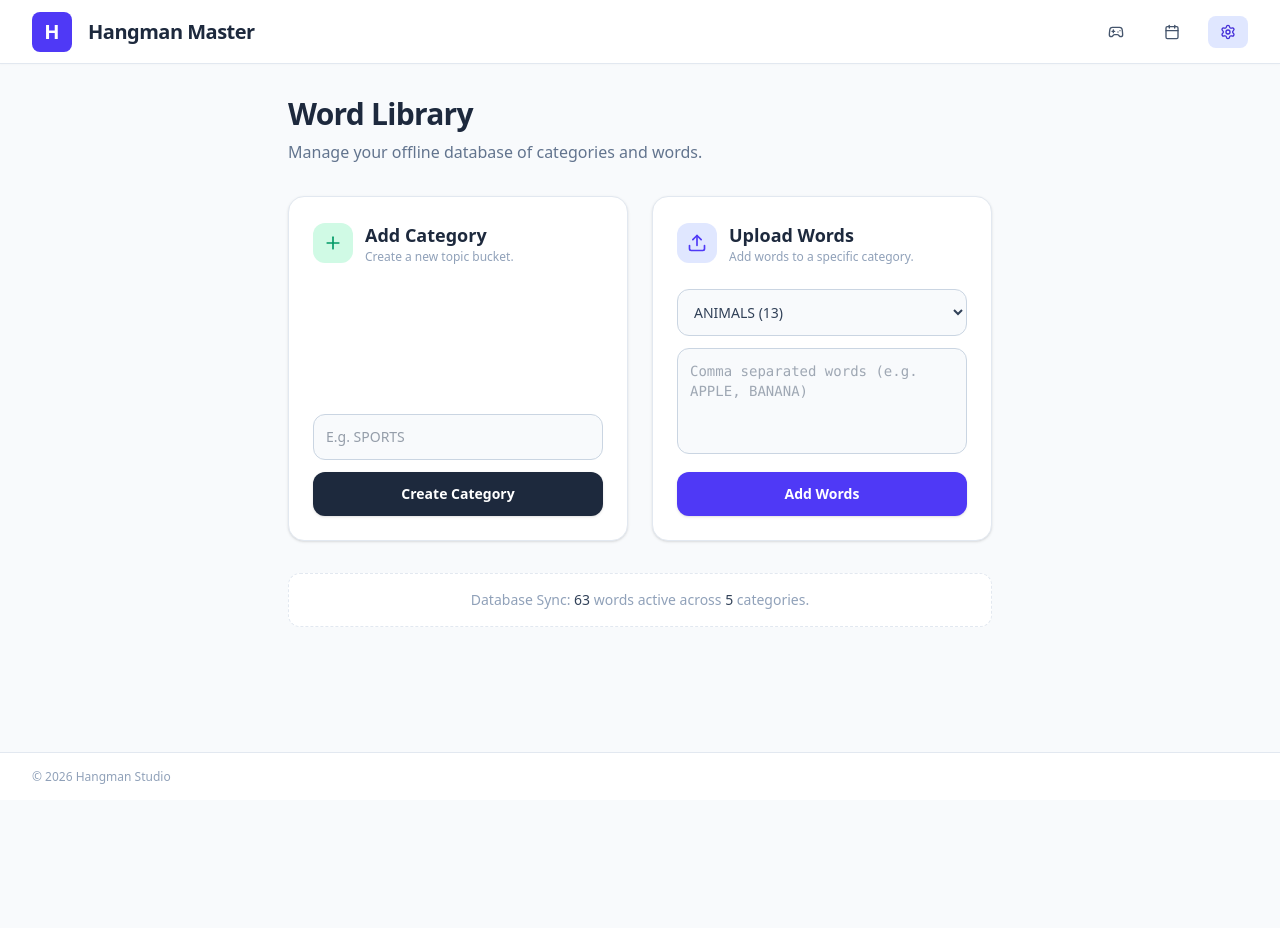
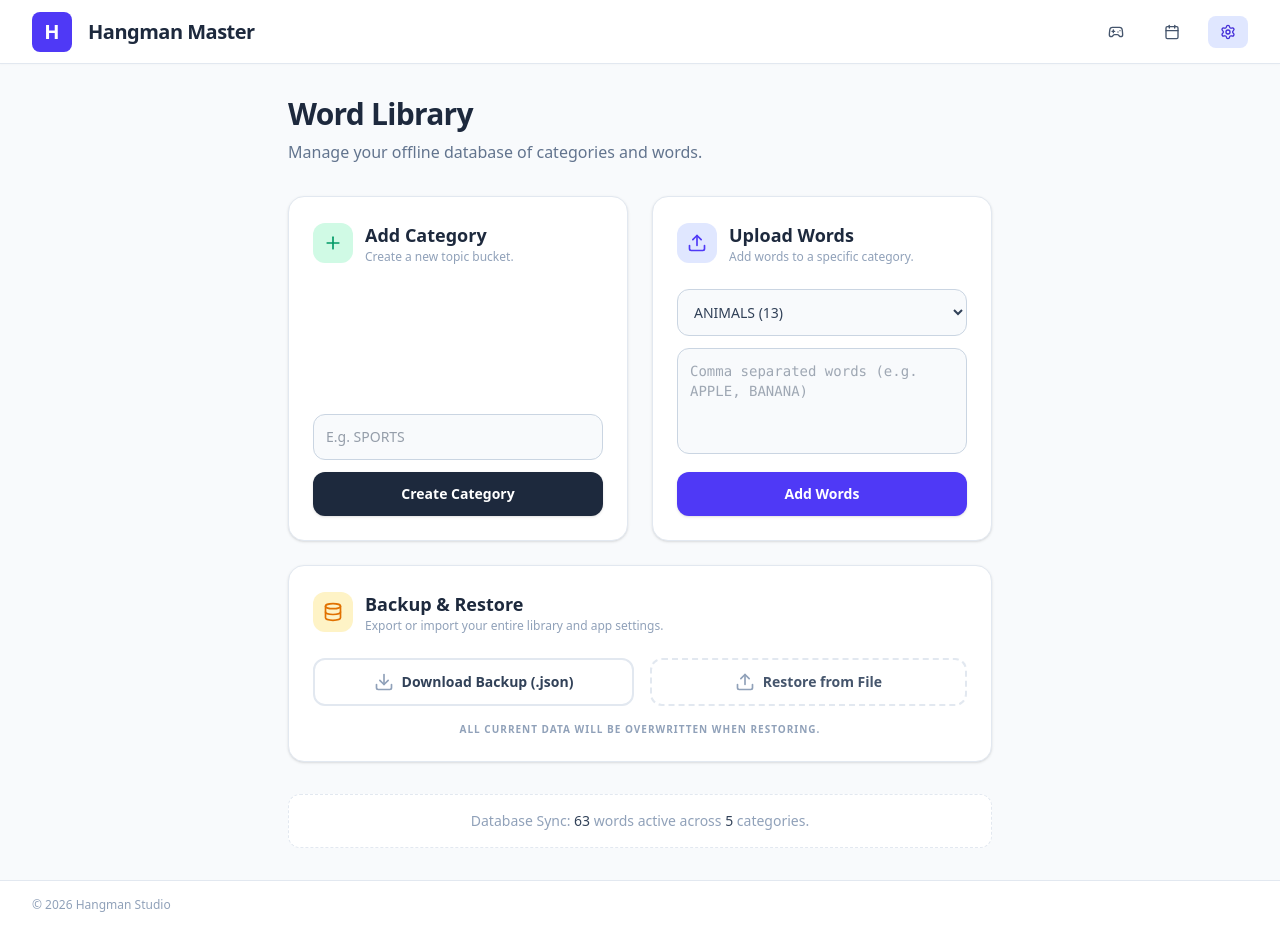
Before and after one commit to garry1963/Hangman-Master, a React (Vite) app: page / in a window 1280 px wide. Both pictures are taken after a click on the button 1228 px from the left and 31 px from the top of the page. Before the commit the page ends 800 px from the top, so only its background shows below. Built offline with nearby package versions, Linux system fonts and the light colour scheme.

Commit message:
Add files via upload

```diff
--- a/src/App.tsx
+++ b/src/App.tsx
@@ -1,10 +1,10 @@
 import React, { useCallback, useEffect, useState } from "react";
 import confetti from "canvas-confetti";
-import { getRandomWordByConfig, getClassicStreak, saveClassicStreak, getLocalCategories, addCategory, addWords, checkDailyStreak, getDailyState, saveDailyState, DailyState, Difficulty, getDifficulty, addHistoricalDailyWord } from "./lib/store";
+import { getRandomWordByConfig, getClassicStreak, saveClassicStreak, getLocalCategories, addCategory, addWords, checkDailyStreak, getDailyState, saveDailyState, DailyState, Difficulty, getDifficulty, addHistoricalDailyWord, exportAppData, importAppData } from "./lib/store";
 import { generateDailyPuzzle } from "./lib/ai";
 import { HangmanDrawing } from "./components/HangmanDrawing";
 import { Keyboard } from "./components/Keyboard";
-import { Trophy, RotateCw, Calendar, Settings, Gamepad2, Plus, Upload, Loader2, RefreshCw } from "lucide-react";
+import { Trophy, RotateCw, Calendar, Settings, Gamepad2, Plus, Upload, Loader2, RefreshCw, Download, Database } from "lucide-react";
 
 type ViewMode = 'classic' | 'daily' | 'manage';
 
@@ -493,6 +493,37 @@ function ManageWords() {
     alert(msg);
   };
 
+  const handleExport = () => {
+    const data = exportAppData();
+    const blob = new Blob([data], { type: 'application/json' });
+    const url = URL.createObjectURL(blob);
+    const a = document.createElement('a');
+    const date = new Date().toISOString().split('T')[0];
+    a.href = url;
+    a.download = `hangman-backup-${date}.json`;
+    document.body.appendChild(a);
+    a.click();
+    document.body.removeChild(a);
+    URL.revokeObjectURL(url);
+  };
+
+  const handleImport = (e: React.ChangeEvent<HTMLInputElement>) => {
+    const file = e.target.files?.[0];
+    if (!file) return;
+
+    const reader = new FileReader();
+    reader.onload = (event) => {
+      const content = event.target?.result as string;
+      if (importAppData(content)) {
+        alert("Restore successful! The app will now reload.");
+        window.location.reload();
+      } else {
+        alert("Invalid backup file. Please try again.");
+      }
+    };
+    reader.readAsText(file);
+  };
+
   return (
     <div className="flex-1 p-6 md:p-8 max-w-3xl mx-auto w-full">
       <div className="mb-8">
@@ -560,6 +591,45 @@ function ManageWords() {
             Add Words
           </button>
         </div>
+
+        {/* Backup & Restore */}
+        <div className="bg-white p-6 rounded-2xl shadow-sm border border-slate-200 md:col-span-2">
+          <div className="flex items-center gap-3 mb-6">
+            <div className="w-10 h-10 bg-amber-100 text-amber-600 rounded-xl flex items-center justify-center">
+              <Database className="w-5 h-5" />
+            </div>
+            <div>
+              <h3 className="text-lg font-bold text-slate-800">Backup & Restore</h3>
+              <p className="text-xs text-slate-400">Export or import your entire library and app settings.</p>
+            </div>
+          </div>
+
+          <div className="flex flex-col sm:flex-row gap-4">
+            <button
+              onClick={handleExport}
+              className="flex-1 bg-white border-2 border-slate-200 hover:border-slate-300 hover:bg-slate-50 text-slate-700 py-3 rounded-xl font-bold text-sm transition-all flex items-center justify-center gap-2 group"
+            >
+              <Download className="w-5 h-5 text-slate-400 group-hover:text-slate-600" />
+              Download Backup (.json)
+            </button>
+
+            <label className="flex-1 cursor-pointer">
+              <div className="h-full bg-white border-2 border-dashed border-slate-200 hover:border-indigo-300 hover:bg-indigo-50 text-slate-600 py-3 rounded-xl font-bold text-sm transition-all flex items-center justify-center gap-2 group">
+                <Upload className="w-5 h-5 text-slate-400 group-hover:text-indigo-500" />
+                Restore from File
+              </div>
+              <input
+                type="file"
+                accept=".json"
+                className="hidden"
+                onChange={handleImport}
+              />
+            </label>
+          </div>
+          <p className="text-[10px] text-slate-400 mt-4 text-center uppercase tracking-widest font-bold">
+            All current data will be overwritten when restoring.
+          </p>
+        </div>
       </div>
 
       <div className="mt-8 text-center text-sm font-medium text-slate-400 bg-white p-4 rounded-xl border border-slate-200 border-dashed">
--- a/src/lib/store.ts
+++ b/src/lib/store.ts
@@ -160,3 +160,29 @@ export function getClassicStreak(): number {
 export function saveClassicStreak(streak: number) {
   localStorage.setItem('hangman_classic_streak', streak.toString());
 }
+
+export function exportAppData(): string {
+  const data = {
+    categories: localStorage.getItem('hangman_categories'),
+    history: localStorage.getItem('hangman_daily_history'),
+    daily: localStorage.getItem('hangman_daily'),
+    streak: localStorage.getItem('hangman_classic_streak'),
+    version: '1.0',
+    exportDate: new Date().toISOString()
+  };
+  return JSON.stringify(data);
+}
+
+export function importAppData(jsonData: string): boolean {
+  try {
+    const data = JSON.parse(jsonData);
+    if (data.categories) localStorage.setItem('hangman_categories', data.categories);
+    if (data.history) localStorage.setItem('hangman_daily_history', data.history);
+    if (data.daily) localStorage.setItem('hangman_daily', data.daily);
+    if (data.streak) localStorage.setItem('hangman_classic_streak', data.streak);
+    return true;
+  } catch (e) {
+    console.error("Import error:", e);
+    return false;
+  }
+}
```
